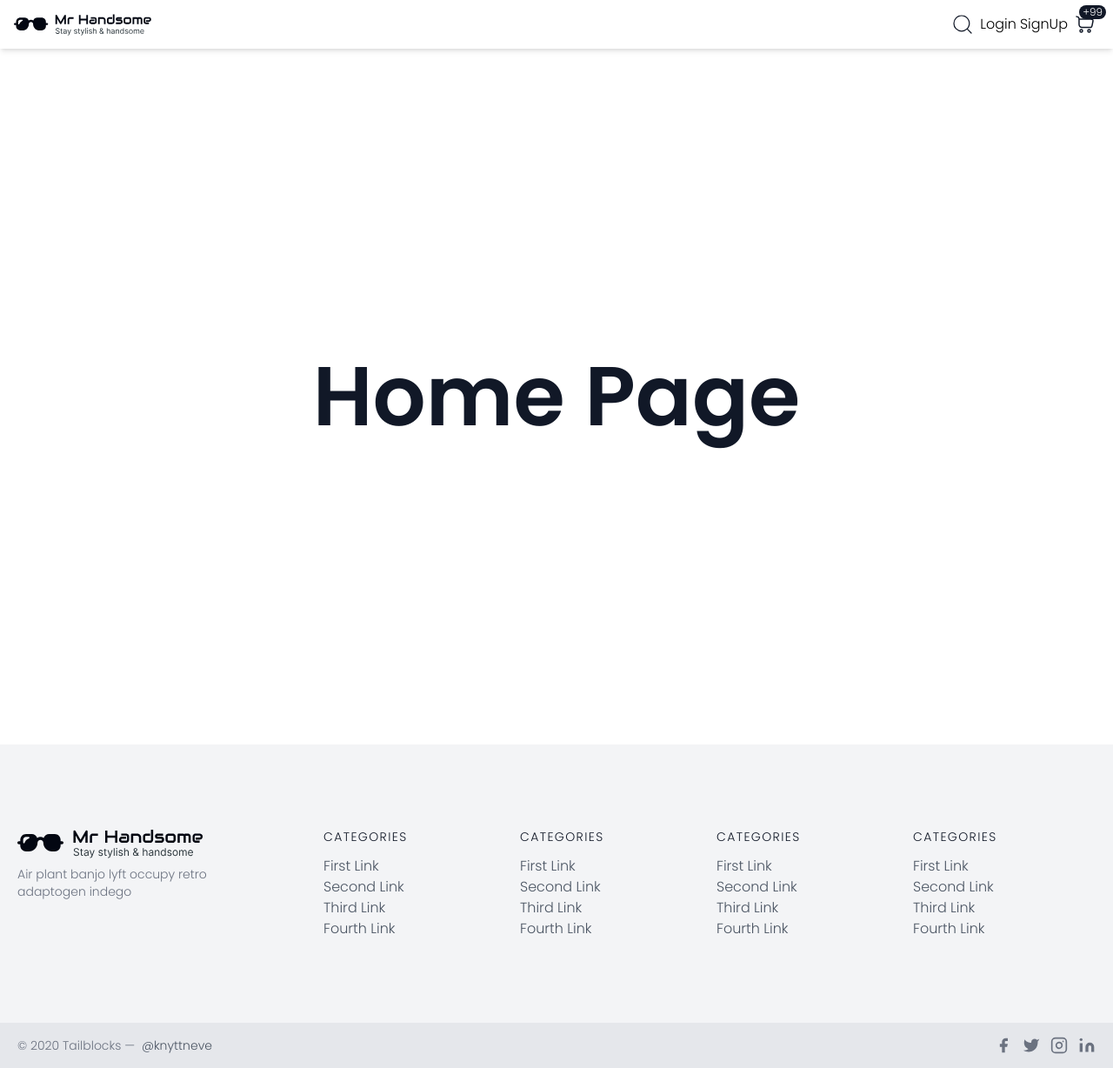
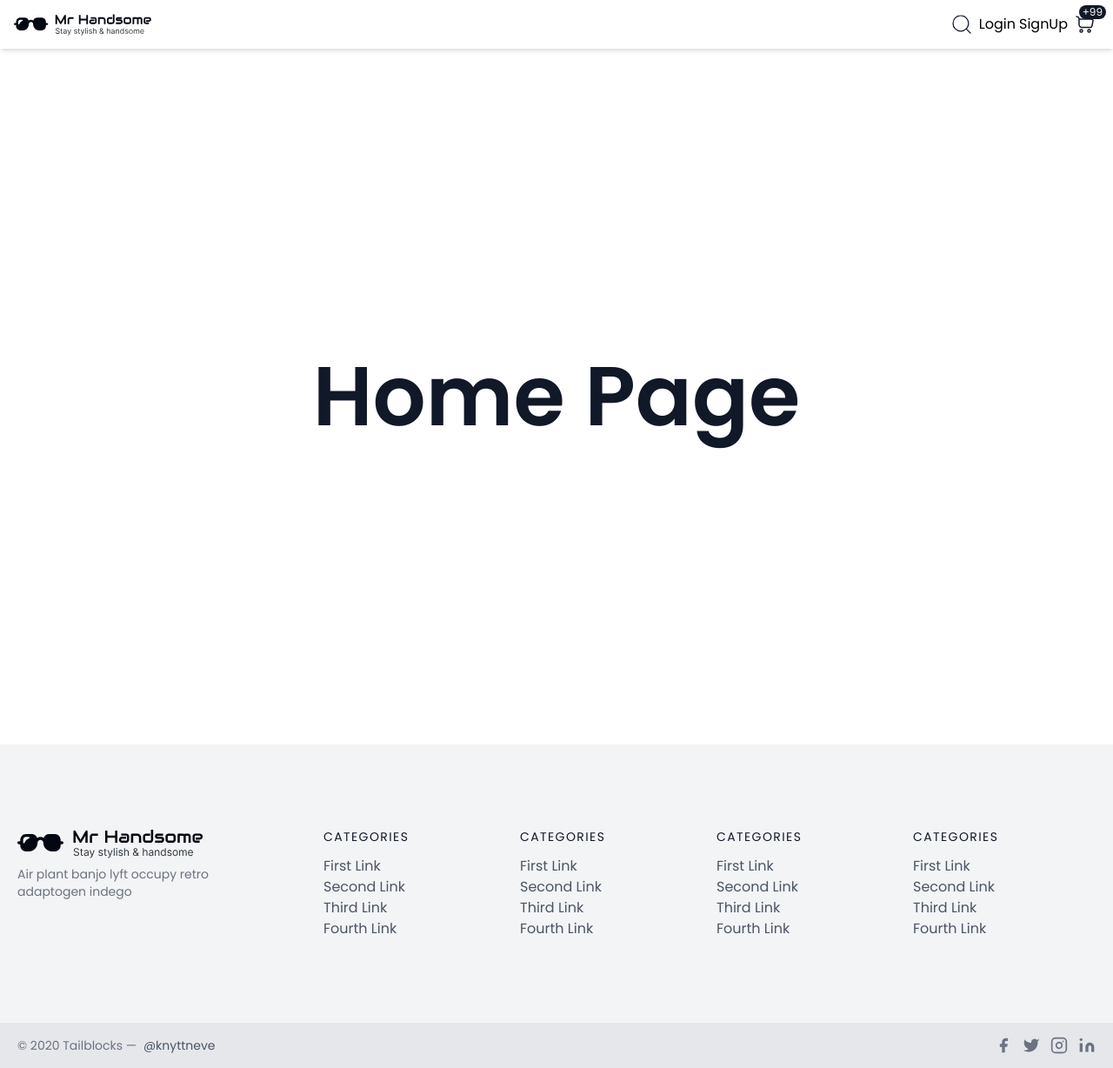
Before and after one commit to JavadMoradkhah/django-ecommerce, a Django app: template templates/index.html in a window 1280 px wide. Shown: the whole page at 87% size. Run offline with Django 3.2, Linux system fonts and the light colour scheme; the template is opened without the code that fills it, so the values that code supplies are empty; style sheets or scripts are compiled from the project's sources.

Commit message:
refactor: change the font weight

```diff
--- a/templates/base.html
+++ b/templates/base.html
@@ -10,7 +10,7 @@
     <link href="{% static '/css/dist/index.css' %}" rel="stylesheet" />
     <link rel="preconnect" href="https://fonts.googleapis.com">
     <link rel="preconnect" href="https://fonts.gstatic.com" crossorigin>
-    <link href="https://fonts.googleapis.com/css2?family=Poppins:wght@300;600&display=swap" rel="stylesheet">
+    <link href="https://fonts.googleapis.com/css2?family=Poppins:wght@400;600&display=swap" rel="stylesheet">
     {% block styles %}{% endblock %}
   </head>
   <body>
```
